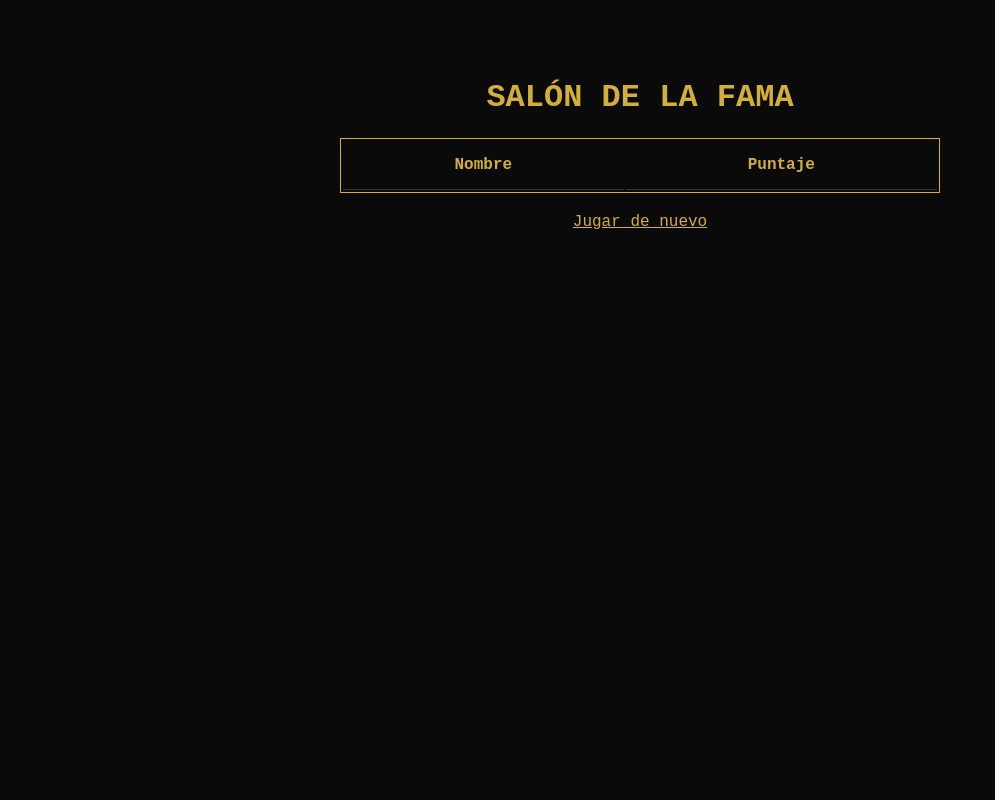
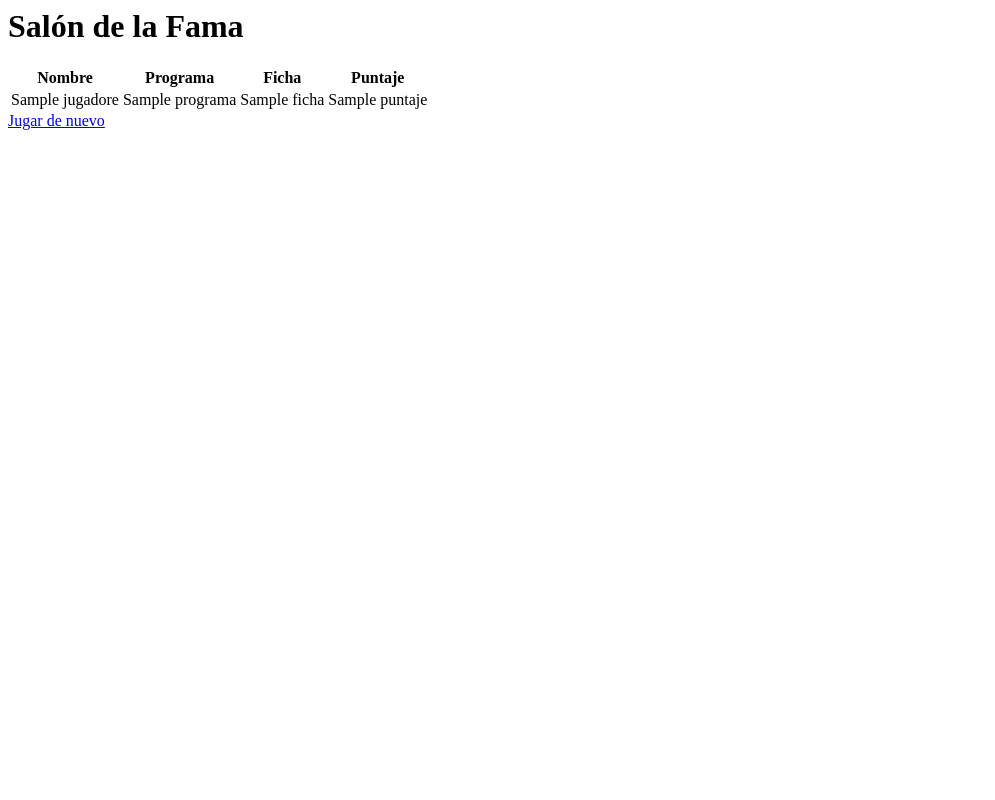
Before and after one commit to Aniflexyt/python1, a Flask app: page /ranking in a window 1280 px wide. Shown: the whole page, without its empty margins (0-995 px from the left). Run offline with Flask 3, Linux system fonts and the light colour scheme; a database or web service that is not in the repository returns one stand-in record (values such as "Sample title"); lists and menus that the app fills with data are empty; some libraries are stand-ins or nearby versions.

Commit message:
Update ranking.html

```diff
--- a/templates/ranking.html
+++ b/templates/ranking.html
@@ -1,21 +1,8 @@
-<!DOCTYPE html>
-<html lang="es">
-<head>
-    <meta charset="UTF-8">
-    <style>
-        body { background: #0a0a0a; color: #d4af37; font-family: 'Courier New', monospace; padding: 50px; }
-        table { width: 100%; max-width: 600px; margin: auto; border: 1px solid #d4af37; }
-        th, td { padding: 15px; border-bottom: 1px solid #333; }
-    </style>
-</head>
-<body>
-    <h1 style="text-align: center;">SALÓN DE LA FAMA</h1>
-    <table>
-        <tr><th>Nombre</th><th>Puntaje</th></tr>
-        {% for r in ranking %}
-        <tr><td>{{ r[0] }}</td><td>{{ r[1] }}</td></tr>
-        {% endfor %}
-    </table>
-    <div style="text-align: center; margin-top: 20px;"><a href="/" style="color: #d4af37;">Jugar de nuevo</a></div>
-</body>
-</html>
+<h1>Salón de la Fama</h1>
+<table>
+    <tr><th>Nombre</th><th>Programa</th><th>Ficha</th><th>Puntaje</th></tr>
+    {% for j in jugadores %}
+    <tr><td>{{j[0]}}</td><td>{{j[2]}}</td><td>{{j[3]}}</td><td>{{j[1]}}</td></tr>
+    {% endfor %}
+</table>
+<a href="/">Jugar de nuevo</a>
```
